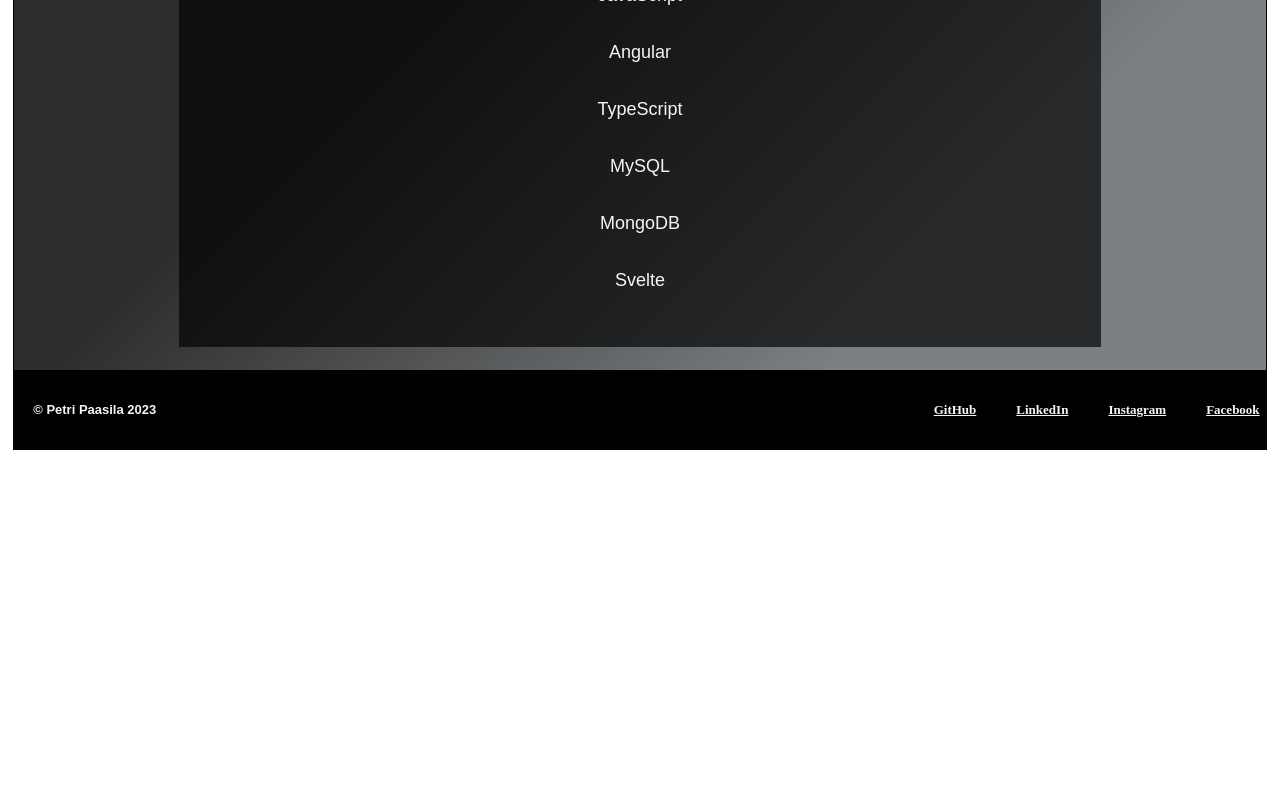
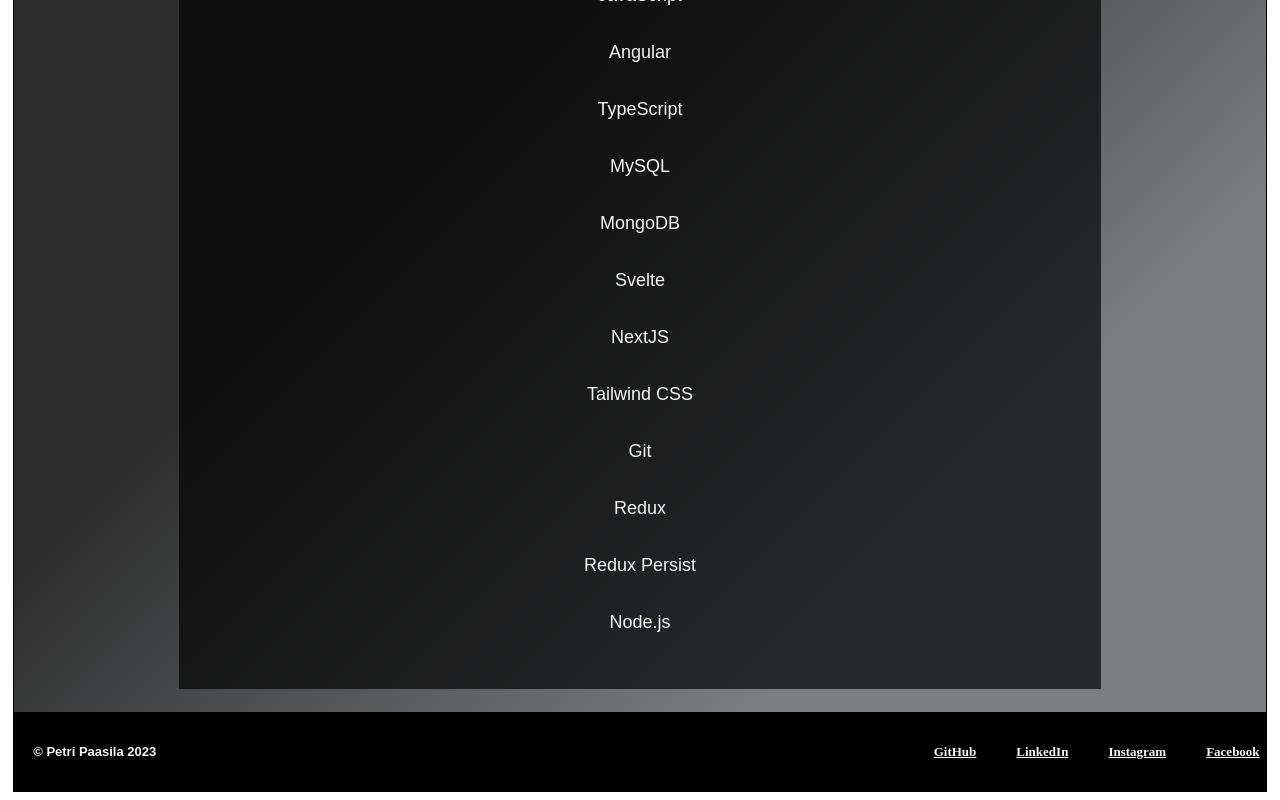
Before and after one commit to petepeepee/portfolio, an Angular app: page /coding in a window 1280 px wide. Shown: the part 911-1711 px from the top of the page. Before the commit the page ends 1369 px from the top, so only its background shows below. Built offline with nearby package versions, Linux system fonts and the light colour scheme.

Commit message:
coding technologies

```diff
--- a/src/app/coding/coding.component.html
+++ b/src/app/coding/coding.component.html
@@ -24,7 +24,7 @@
         in this field and make myself better at coding and using different kinds of tools and I believe that work
         environment
         would be great place to challenge myself and become better. My plans for the future is to develop my skills and
-        understanding. Here is a list of some the skills I have learned:</p>
+        understanding. Here is a list of some the technologies I have learned:</p>
       <br>
       <!-- *ngFor="let item of codingSkills" iteroi codingSkills listan ja tulostaa sen jokaisen alkion p elementtiin iteminä -->
       <li *ngFor="let item of codingSkills">
--- a/src/app/info.service.ts
+++ b/src/app/info.service.ts
@@ -97,6 +97,12 @@ export class InfoService {
     { skill: 'MySQL' },
     { skill: 'MongoDB' },
     { skill: 'Svelte' },
+    { skill: 'NextJS' },
+    { skill: 'Tailwind CSS' },
+    { skill: 'Git' },
+    { skill: 'Redux' },
+    { skill: 'Redux Persist' },
+    { skill: 'Node.js' },
   ];
 
   private randomFacts: string[] = [
```
